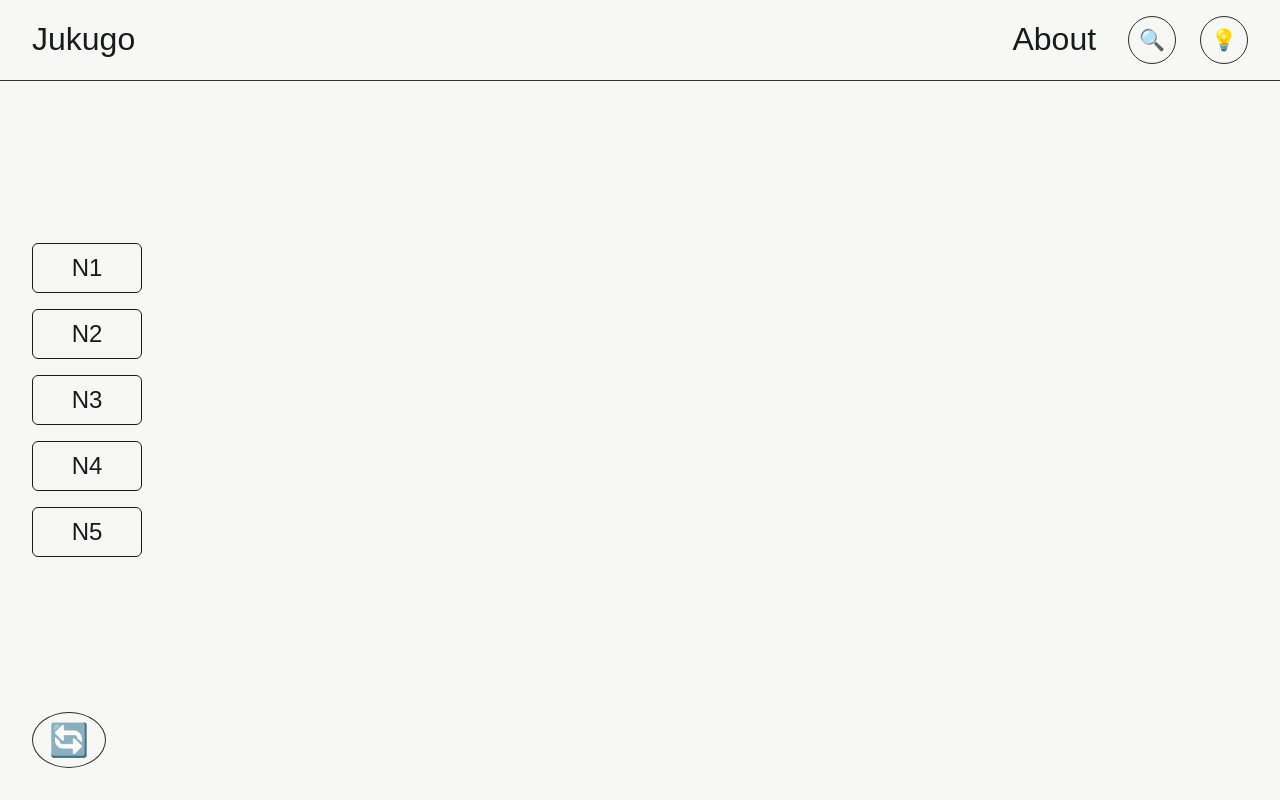
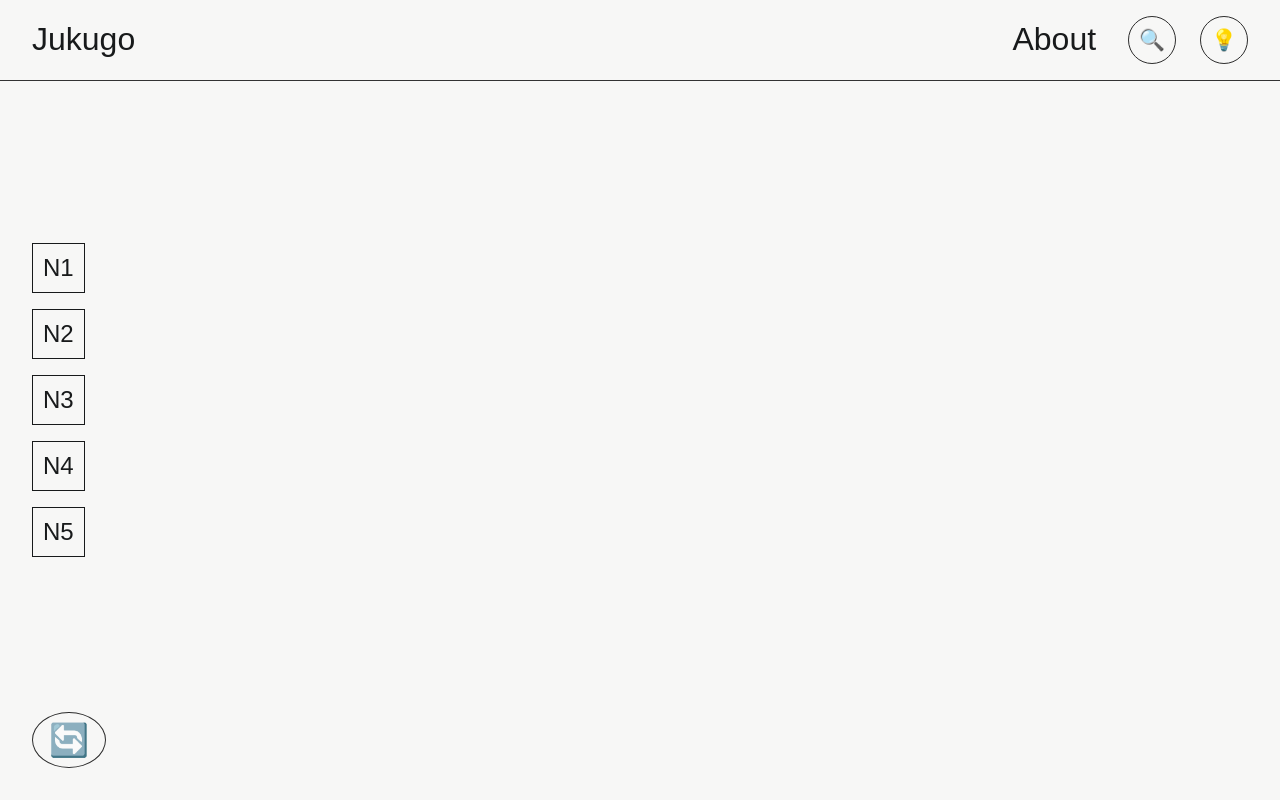
Before and after one commit to leedoughty/jukugo, a Next.js app: page /readings-quiz in a window 1280 px wide. Built offline with nearby package versions, Linux system fonts and the light colour scheme.

Commit message:
Update level button for level selector

```diff
--- a/src/app/components/quiz/levelButton.module.css
+++ b/src/app/components/quiz/levelButton.module.css
@@ -18,6 +18,7 @@
 
 .levelButton:hover,
 .levelButton:focus {
+  text-decoration: none;
   background: #3d58e3;
   color: #fff;
 }
--- a/src/app/components/quiz/levelButton.tsx
+++ b/src/app/components/quiz/levelButton.tsx
@@ -20,8 +20,9 @@ export default function LevelButton({
   const { dark } = useTheme();
 
   return (
-    <button
-      type="button"
+    <span
+      role="button"
+      tabIndex={0}
       className={`${styles.levelButton} ${dark ? styles.levelButtonDark : ""} ${
         selected ? styles.selected : ""
       } ${className}`}
@@ -29,6 +30,6 @@ export default function LevelButton({
       onClick={() => onClick?.(level)}
     >
       {children ?? `JLPT N${level}`}
-    </button>
+    </span>
   );
 }
--- a/src/app/readings-quiz/jlpt-quiz.module.css
+++ b/src/app/readings-quiz/jlpt-quiz.module.css
@@ -27,15 +27,34 @@
 }
 
 .levelButton {
-  width: 110px;
-  padding: 6px 0;
-  font-size: 0.95em;
-  background: #eee;
-  color: #222;
-  border: none;
-  border-radius: 6px;
+  background: transparent;
+  border: 1px solid #181a1b;
+  padding: 10px;
+  font-size: 1.5rem;
+  font-weight: 400;
   cursor: pointer;
-  text-align: center;
+  transition: border-color 0.2s, color 0.2s, background 0.2s, box-shadow 0.2s;
+  outline: none;
+  color: #181a1b;
+}
+
+.levelButtonDark {
+  background: transparent;
+  color: #fff;
+  border-color: #fff;
+}
+
+.levelButton:hover,
+.levelButton:focus {
+  text-decoration: none;
+  background: #3d58e3;
+  color: #fff;
+}
+
+.selected {
+  background: #3d58e3;
+  color: #fff;
+  text-decoration: none;
 }
 
 .pickButton {
@@ -195,3 +214,11 @@
     gap: 12px;
   }
 }
+
+@media (prefers-color-scheme: dark) {
+  .levelButton {
+    background: #fff;
+    color: #181a1b;
+    border-color: #fff;
+  }
+}
--- a/src/app/readings-quiz/jlptLevelSelector.tsx
+++ b/src/app/readings-quiz/jlptLevelSelector.tsx
@@ -1,4 +1,6 @@
-import LevelButton from "@/app/components/quiz/levelButton";
+"use client";
+
+import { useTheme } from "@/app/ThemeProvider";
 import styles from "./jlpt-quiz.module.css";
 
 type Props = {
@@ -12,18 +14,25 @@ export default function JLPTLevelSelector({
   selected,
   onSelect,
 }: Props) {
+  const { dark } = useTheme();
+
   return (
     <div className={styles.levels}>
       {levels.map((level) => (
-        <LevelButton
+        <span
           key={level}
-          level={level}
-          selected={selected === level}
-          onClick={onSelect}
-          className={styles.levelButton}
+          role="button"
+          tabIndex={0}
+          className={[
+            styles.levelButton,
+            dark ? styles.levelButtonDark : "",
+            selected === level ? styles.selected : "",
+          ].join(" ")}
+          aria-pressed={selected === level}
+          onClick={() => onSelect(level)}
         >
           N{level}
-        </LevelButton>
+        </span>
       ))}
     </div>
   );
```
